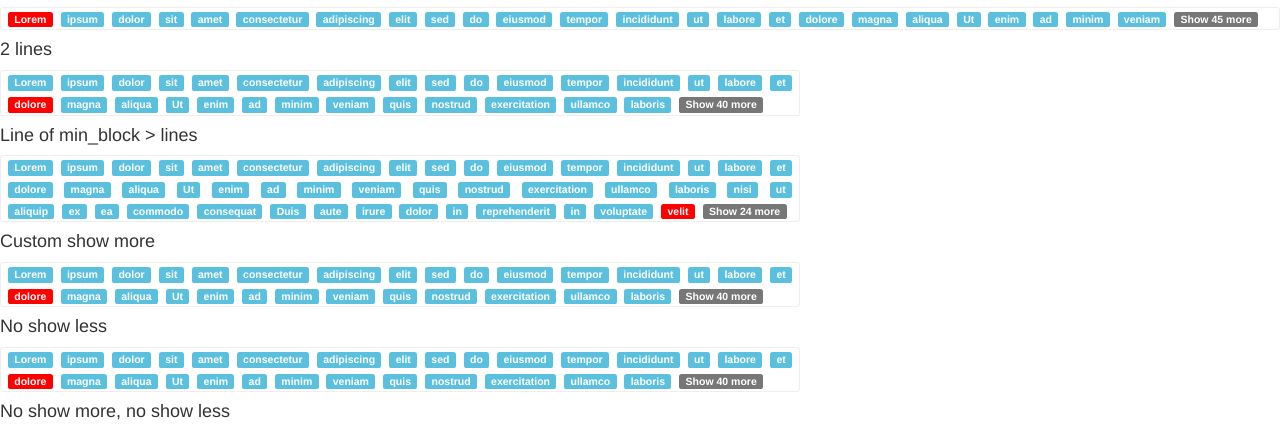
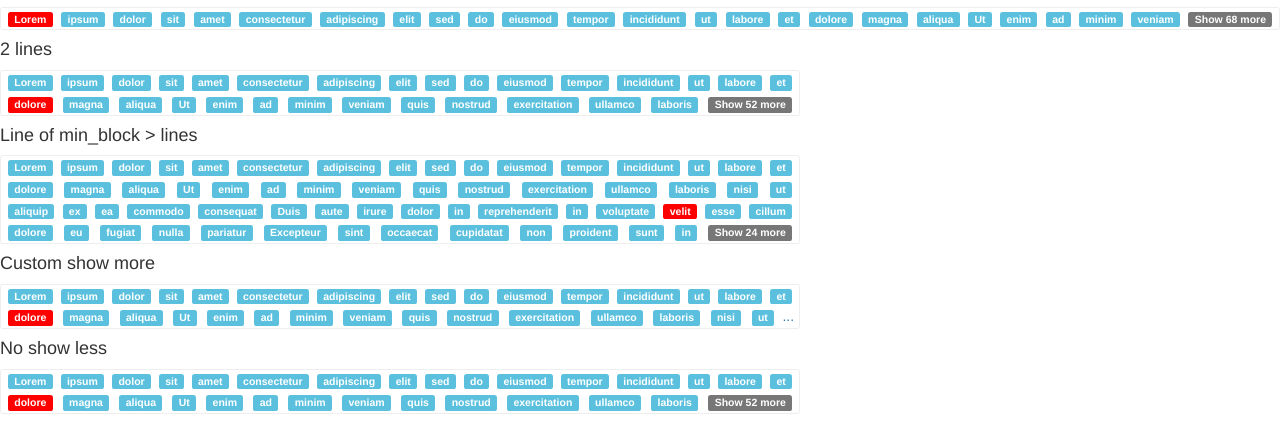
Before and after one commit to algolia/jquery-block_ellipsis, a plain HTML site: page index.html in a window 1280 px wide. Shown: the part 86-511 px from the top of the page. Drawn offline with nearby package versions, Linux system fonts and the light colour scheme.

Commit message:
Bugfix : use vertical align

```diff
--- a/dist/block_ellipsis.js
+++ b/dist/block_ellipsis.js
@@ -33,25 +33,31 @@
           use_less = (typeof (options.less) !== 'undefined' && options.less !== null),
           $more;
 
+      var insertSpaceBefore = function insertSpaceBefore ($obj) {
+        if (options.space_before_blocks === true) {
+          $obj.before(' ');
+        }
+      };
+
+      var topPosition = function topPosition ($obj) {
+        var border_top = parseInt($obj.css('border-top'), 10),
+            valign = $obj.css('vertical-align'),
+            res;
+        $obj.css('vertical-align', 'top');
+        if (isNaN(border_top)) {
+          border_top = 0;
+        }
+        res = $obj.position().top - border_top;
+        $obj.css('vertical-align', valign);
+
+        return res;
+      };
+
+
       (function () {
-        var $old_more = null,
-            old_valign = null;
+        var $old_more = null;
 
-        var valign = function (align) {
-          if (old_valign === null) {
-            old_valign = $old_more.css('vertical-align');
-          }
-          if (!!align === true) {
-            $old_more.css('vertical_align', 'top');
-          } else {
-            $old_more.css('vertical_align', old_valign);
-          }
-        };
-
-        $more = function $more (nb, align) {
-          if (typeof (valign) === 'undefined' || valign === null) {
-            valign = true;
-          }
+        $more = function $more (nb) {
           if (typeof (options.more) === 'undefined' || options.more === null) {
             if (!$old_more) {
               $old_more = $('<span style="display: inline-block; vertical-align: top; width: 0; height: 0; padding: 0; margin: 0; border: 0;"></span>');
@@ -60,29 +66,21 @@
           if (typeof (options.more) === 'string' || options.more instanceof String) {
             if (!$old_more) {
               $old_more = $(options.more);
-              valign(align);
             }
           } else if (typeof (options.more) === 'function') {
             if (typeof (nb) === 'undefined') {
               if (!$old_more) {
                 $old_more = $(options.more(nb));
               }
-              valign(align);
             } else {
               var $new_more = $(options.more(nb));
               $old_more.replaceWith($new_more);
               $old_more = $new_more;
-              valign(align);
             }
           }
           return $old_more;
         };
       }.call(this));
-      var insertSpaceBefore = function insertSpaceBefore ($obj) {
-        if (options.space_before_blocks === true) {
-          $obj.before(' ');
-        }
-      };
 
       /*
        * If it doesn't, we check where would be the See More
@@ -108,12 +106,12 @@
           return;
         }
         var $child = $(this),
-            position = $child.position();
+            top_position = topPosition($child);
 
         ++curr_nb_blocks;
-        if (position.top !== last_position) {
+        if (top_position !== last_position) {
           ++curr_line;
-          last_position = position.top;
+          last_position = top_position;
         }
         if (reached_min_line === Infinity  && curr_nb_blocks >= options.min_blocks) {
           reached_min_line = curr_line;
@@ -137,22 +135,24 @@
 
         $more().insertAfter($min_block);
         insertSpaceBefore($more());
-        more_pos = $more().position().top;
+        more_pos = topPosition($more());
         $more().remove();
 
-        if (more_pos !== $children.last().position().top) {
+        if (more_pos !== topPosition($children.last())) {
           var nb_nexts = $min_block.nextAll().length;
 
           $more(nb_nexts).insertAfter($min_block);
           insertSpaceBefore($more());
 
-          while ($more().position().top === ($next = $more().next()).position().top) {
-            $more(--nb_nexts).insertAfter($next);
-            insertSpaceBefore($more());
+          $next = $more();
+          while (more_pos === topPosition($next = $next.next())) {
+            --nb_nexts;
           }
+          $more().insertBefore($next);
 
           $nexts = $more().nextAll();
           $nexts.addClass('block_ellipsis_other').hide();
+
           insertSpaceBefore($more());
 
           if ($nexts.length && typeof (options.more) !== 'undefined' && options.more !== null) {
--- a/index.html
+++ b/index.html
@@ -22,12 +22,16 @@
         padding: 0px 5px;
         border: 1px solid #eee;
         text-align: justify;
+        text-align-last: justify;
       }
 
       p.example::after {
         content: '';
         width: 100%;
         display: block;
+        height: 0;
+        line-height: 0;
+        visibility: hidden;
         clear: both;
       }
 
@@ -618,9 +622,8 @@
       });
       $('p.example-4').block_ellipsis({
         lines: 2,
-        more: '<a href="#" style="display: inline-block;">Show more</a>',
-        more: function (nb) { return '<span class="label label-default">Show ' + nb + ' more</span>'; },
-        less: '<span class="label label-default">Show less</span>'
+        more: '<a href="#" style="display: inline-block;">...</a>',
+        less: '<a href="#" style="display: inline-block;">Show less</a>'
       });
       $('p.example-5').block_ellipsis({
         lines: 2,
```
Also changed, not shown: README.md.
